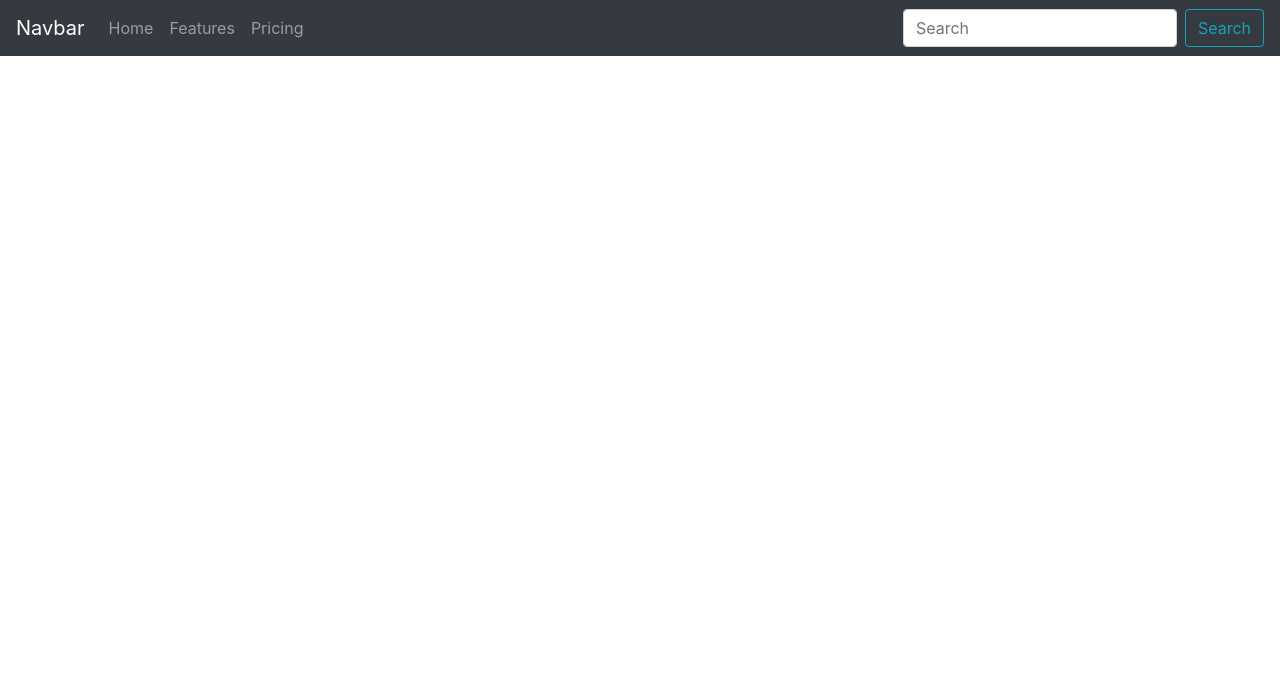
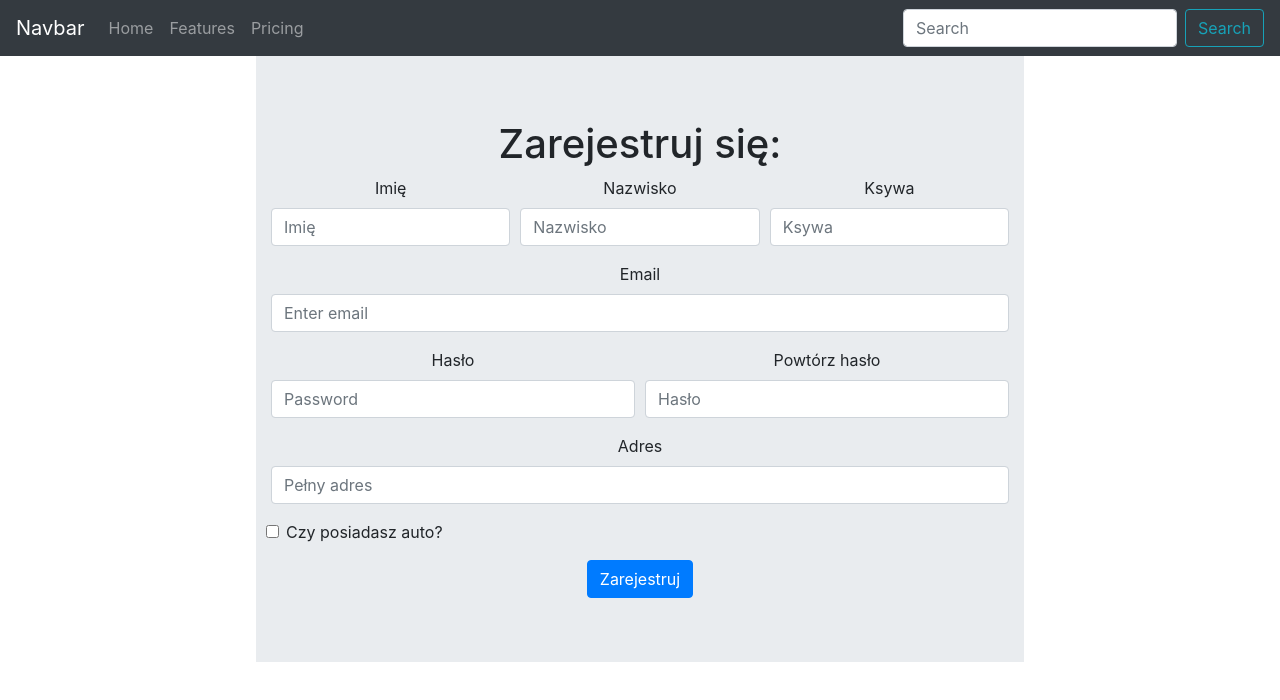
Before and after one commit to kubwosz/event-support-app-frontside, a React (Create React App) app in the folder event-support-app/: page /register in a window 1280 px wide. Shown: the top 700 px of the page. Built offline with nearby package versions, Linux system fonts and the light colour scheme.

Commit message:
basic register page horizontal

```diff
--- a/event-support-app/src/App.js
+++ b/event-support-app/src/App.js
@@ -2,6 +2,7 @@ import React, { Component } from 'react';
 import './App.css';
 import HomeNavbar from './components/navbar';
 import LoginPage from './components/login_page';
+import RegisterPage from './components/register_page';
 import {BrowserRouter as Router,Route, Switch } from 'react-router-dom';
 
 class App extends Component {
@@ -12,6 +13,7 @@ class App extends Component {
        <Router>
        <Switch>
          <Route path="/login" component={LoginPage}/>
+         <Route path="/register" component={RegisterPage}/>
        </Switch>
        </Router>
       </div>
--- /dev/null
+++ b/event-support-app/src/components/register_page/index.jsx
@@ -0,0 +1,77 @@
+import React from 'react';
+import { Jumbotron, Container } from 'react-bootstrap';
+import { Form, Button, Col} from 'react-bootstrap';
+
+
+export default class RegisterPage extends React.Component{
+    render(){
+        return(
+        <div style={{width:"60%", margin:"auto"}}>
+<Jumbotron fluid>
+  <Container>
+    <h1>Zarejestruj się:</h1>
+    <Form>
+
+    <Form.Row>
+    <Form.Group as={Col} controlId="formGridName">
+      <Form.Label>Imię</Form.Label>
+      <Form.Control placeholder="Imię" />
+    </Form.Group>
+
+    <Form.Group as={Col} controlId="formGridSurname">
+      <Form.Label>Nazwisko</Form.Label>
+      <Form.Control placeholder="Nazwisko" />
+    </Form.Group>
+
+    <Form.Group as={Col} controlId="formGridNickname">
+      <Form.Label>Ksywa</Form.Label>
+      <Form.Control  placeholder="Ksywa" />
+    </Form.Group>
+  </Form.Row>
+
+  <Form.Row>
+    <Form.Group as={Col} controlId="formGridEmail">
+      <Form.Label>Email</Form.Label>
+      <Form.Control type="email" placeholder="Enter email" />
+    </Form.Group>
+  </Form.Row>
+
+  <Form.Row>
+  <Form.Group as={Col} controlId="formGridPassword">
+      <Form.Label>Hasło</Form.Label>
+      <Form.Control type="password" placeholder="Password" />
+    </Form.Group>
+
+    <Form.Group as={Col} controlId="formGridPassword2">
+      <Form.Label>Powtórz hasło</Form.Label>
+      <Form.Control type="password" placeholder="Hasło" />
+    </Form.Group>
+  </Form.Row>
+
+  <Form.Group controlId="formGridAddress1">
+    <Form.Label>Adres</Form.Label>
+    <Form.Control placeholder="Pełny adres" />
+  </Form.Group>
+
+  <Form.Row>
+
+
+  <Form.Group>
+          <Form.Check
+            type="checkbox"
+            label="Czy posiadasz auto?"
+          />
+        </Form.Group>
+
+  </Form.Row>
+
+  <Button variant="primary" type="submit">
+    Zarejestruj
+  </Button>
+</Form>
+  </Container>
+</Jumbotron>
+</div>
+        )
+    }
+}
```
Also changed, not shown: event-support-app/src/components/register_page/style.css (added).
